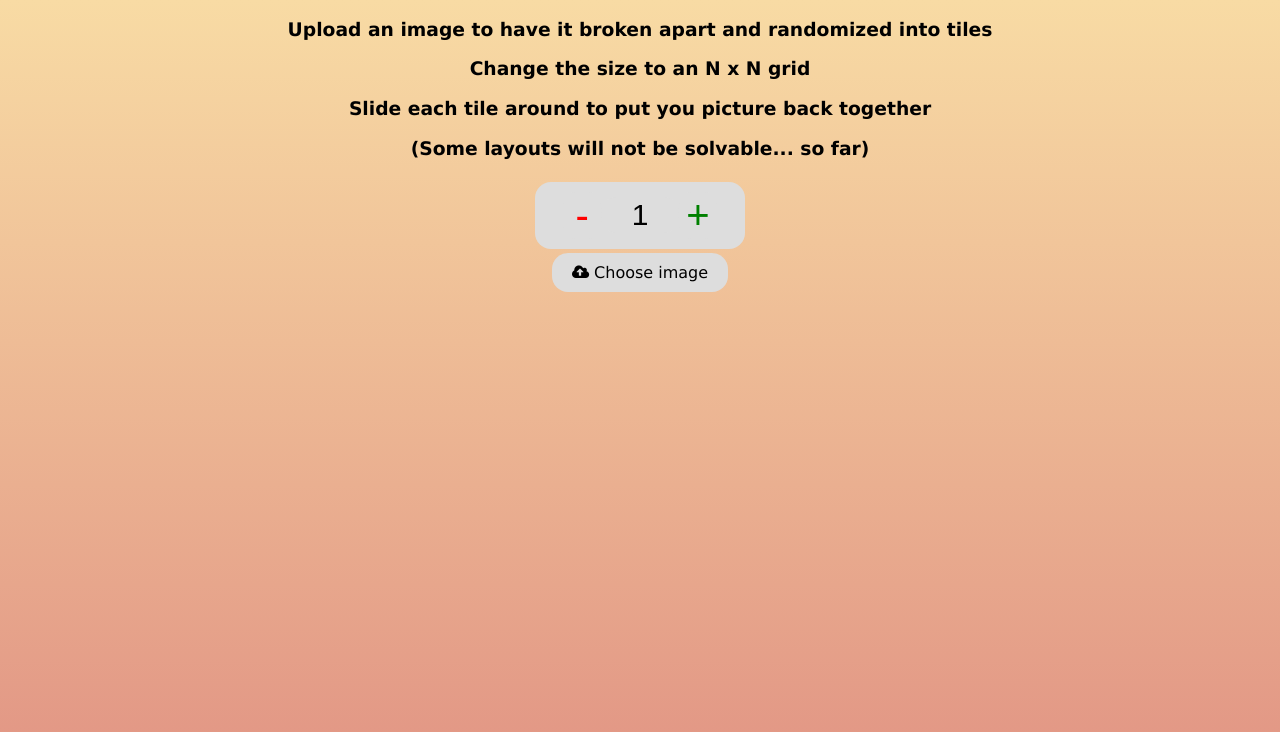
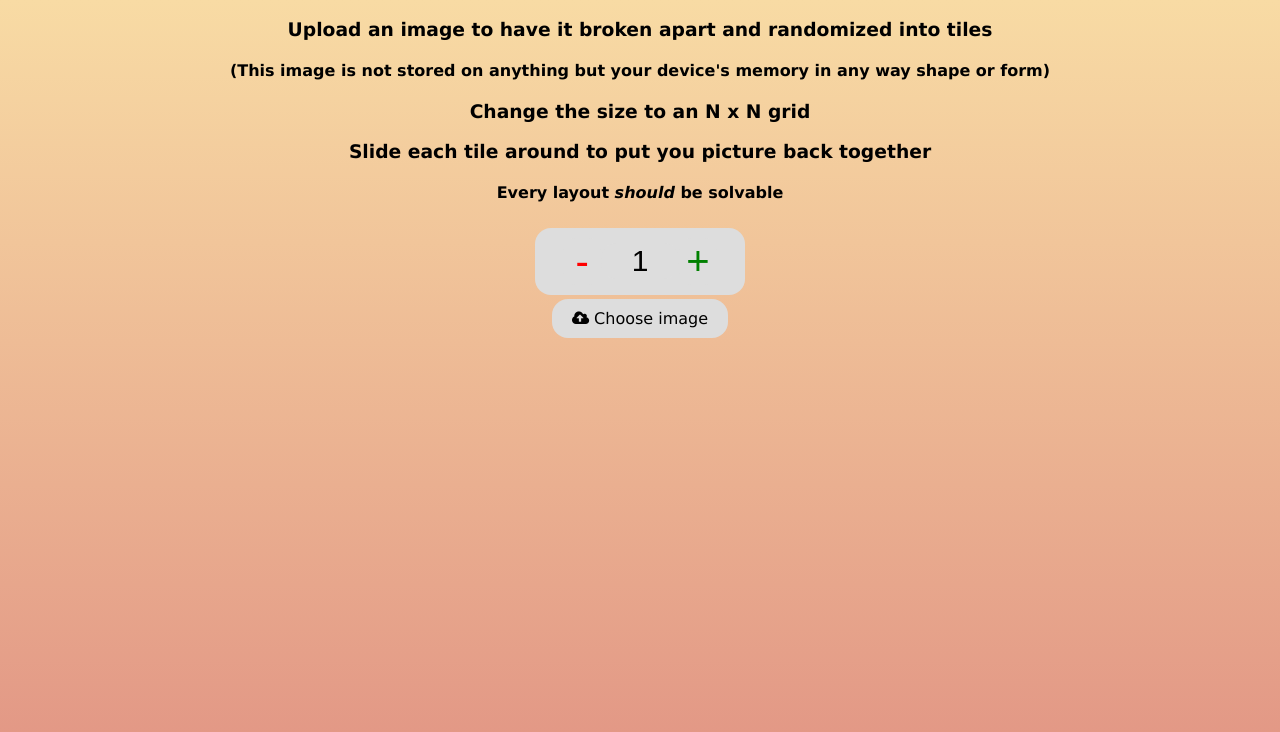
Before and after one commit to houghta4/slide-puzzle, a plain HTML site: page index.html in a window 1280 px wide. Drawn offline with Linux system fonts and the light colour scheme; no server answers.

Commit message:
instructions update

```diff
--- a/index.html
+++ b/index.html
@@ -13,9 +13,10 @@
 <body>
     <div class="instructions">
         <h3>Upload an image to have it broken apart and randomized into tiles</h3>
+        <h4>(This image is not stored on anything but your device's memory in any way shape or form)</h4>
         <h3>Change the size to an N x N grid</h3>
         <h3>Slide each tile around to put you picture back together</h3>
-        <h3>(Some layouts will not be solvable... so far)</h3>
+        <h4>Every layout <i>should</i> be solvable</h4>
     </div>
     <h3 id="turn-container" style="display: none">
         Turns: <span id="turns">0</span>
```
